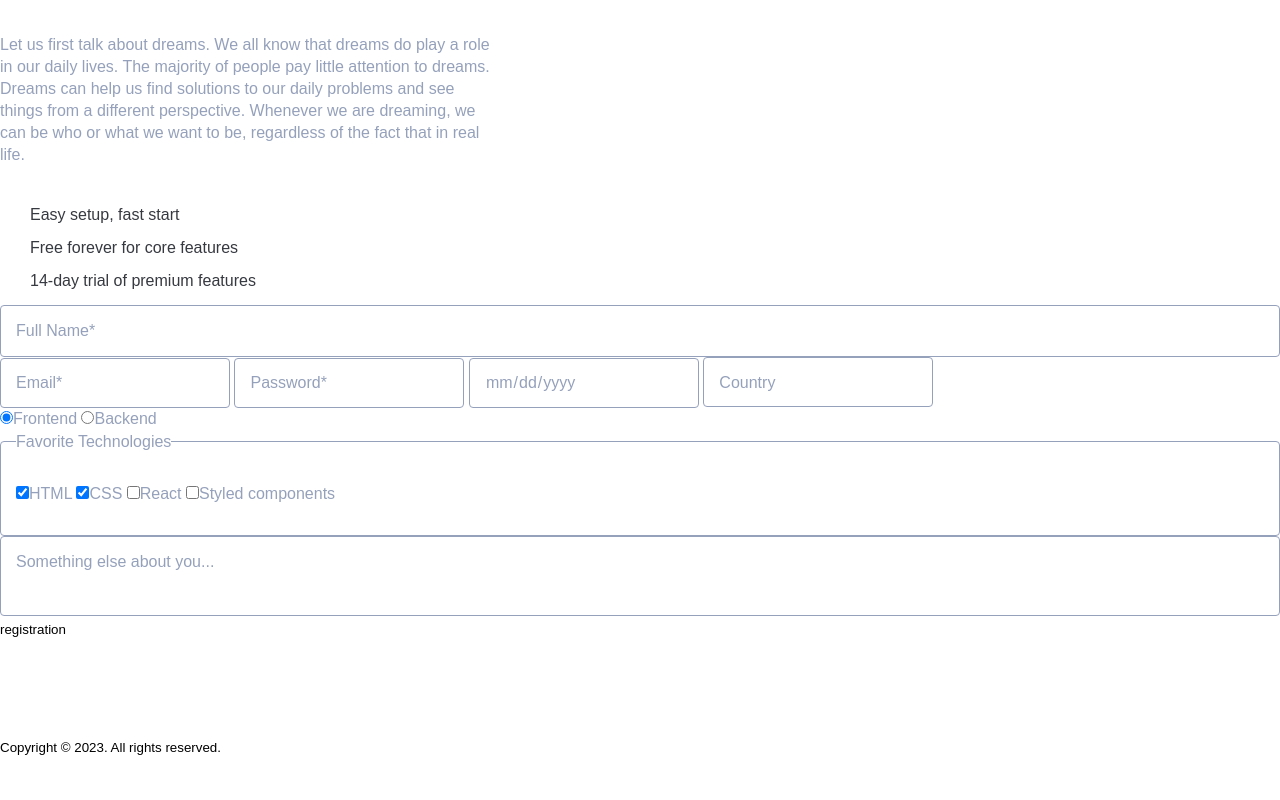
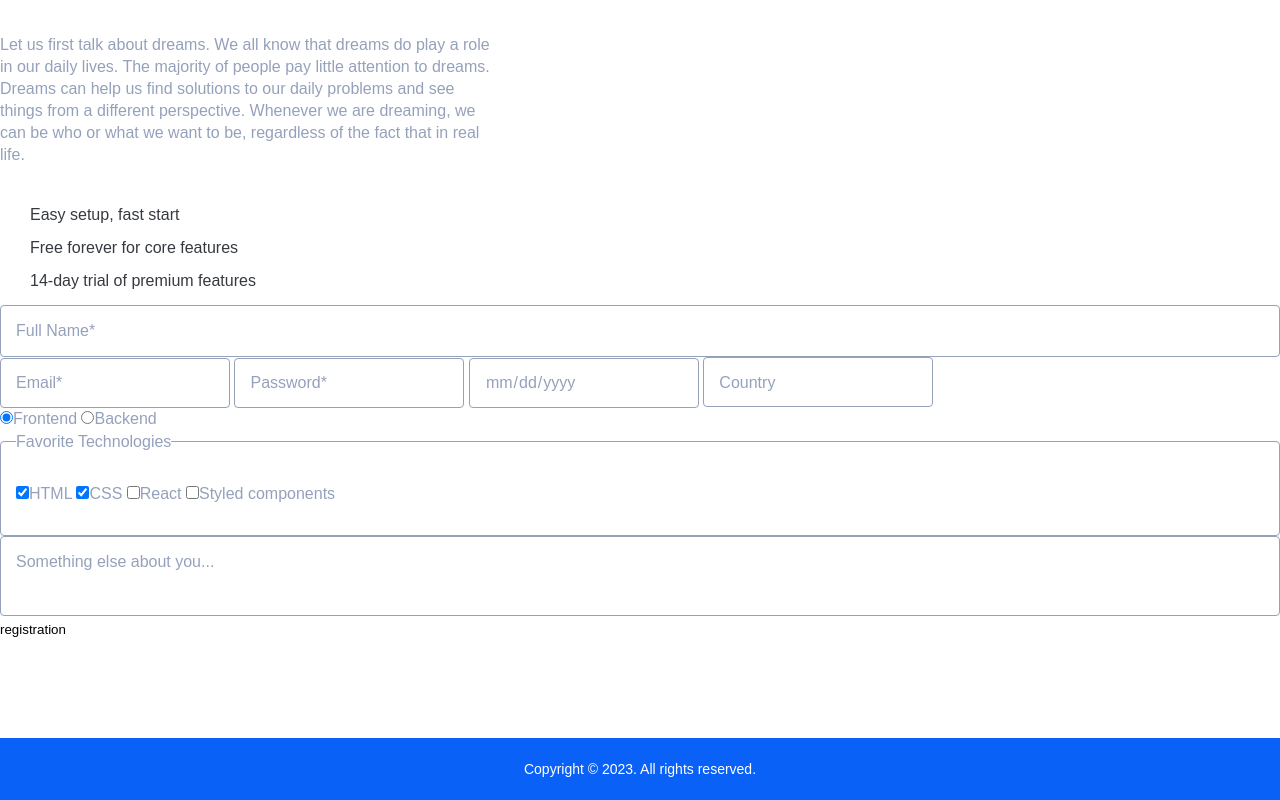
Before and after one commit to SandraYushko/project-HTML-CSS, a plain HTML site: page index.html in a window 1280 px wide. Shown: the part 1208-2008 px from the top of the page. Before the commit the page ends 1964 px from the top, so only its background shows below. Drawn offline with Linux system fonts and the light colour scheme.

Commit message:
css - footer

```diff
--- a/style.css
+++ b/style.css
@@ -179,3 +179,17 @@ select {
 input[type='date']::-webkit-calendar-picker-indicator {
     background: url(./assets/images/Calendar.svg) no-repeat;
 }
+
+/* ======================== Стили для футера ============================= */
+footer {
+    background-color: #0A61F7;
+    text-align: center;
+    padding: 20px 0;
+}
+
+small {
+    font-size: 14px;
+    font-weight: 400;
+    line-height: 22px;
+    color: #FFF;
+}
```
